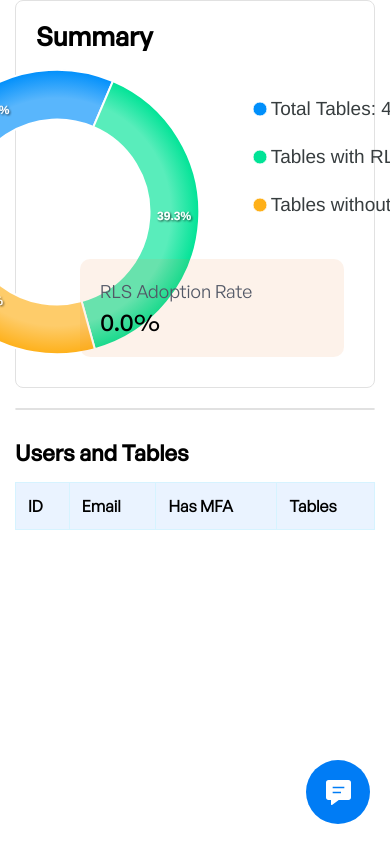
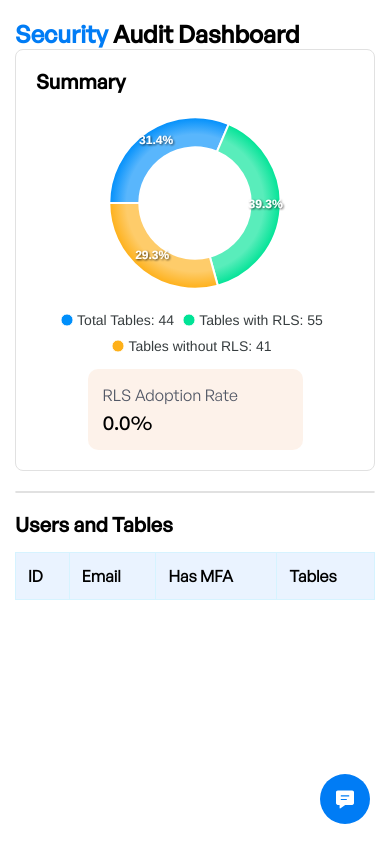
Before and after one commit to Codiantsoftware/supa-auth, a Next.js app: page /home in a window 390 px wide. Built offline with nearby package versions, Linux system fonts and the light colour scheme.

Commit message:
dashboard page responsive

```diff
--- a/src/app/assets/scss/components/_components.button.scss
+++ b/src/app/assets/scss/components/_components.button.scss
@@ -7,8 +7,15 @@
   background-color: $blue;
   color: #fff;
   border-radius: 8px;
+  display: inline-flex;
+  align-items: center;
+  justify-content: center;
   &:hover{
       background-color: lighten($blue, 1.9);
       color: #fff;
   }
+
+  @media (max-width: 991px){
+    height: 40px;font-size: 16px;padding:5px 15px;
+  }
 }
--- a/src/app/assets/scss/pages/_chatbot.scss
+++ b/src/app/assets/scss/pages/_chatbot.scss
@@ -22,7 +22,6 @@
           height: 64px;
           border-radius: 50%;
           background-color: #007cf5;
-          margin-top: 20px;
           border: 0;
           position: fixed;
           bottom: 20px;
@@ -121,4 +120,45 @@
           }
 
       }
+
+    @media (max-width: 767px) {
+        &_link{
+            width: 50px;height: 50px;
+            svg{width: 18px;}
+        }
+        &_header{
+            padding:10px 15px;
+            h3{font-size: 20px;}
+        }
+        &_box{
+            width: 320px;height: 290px;
+        }
+        &_body{
+            height: calc(100% - 92px);
+            img{width: 30px;height: 30px;}
+            &_send, &_receive{
+                margin-bottom: 10px;
+            }
+            &_msg span{
+                padding:10px;
+            }
+        }
+        &_footer{
+            height: 50px;padding:5px 15px;
+            input{
+                height: 40px;font-size: 14px;
+            }
+            &_sendBtn{
+                width: 30px;height: 30px;
+                svg{width: 13px;}
+            }
+        }
+    }
+
+    @media (max-width: 567px) {
+        &_header{
+            h3{font-size: 18px;}
+        }
+    }
+
   }
--- a/src/app/assets/scss/pages/_dashboard.scss
+++ b/src/app/assets/scss/pages/_dashboard.scss
@@ -1,8 +1,8 @@
 .dashboardPage{
-    // padding-top: 40px;
+    padding-top: 40px;
     font-family: 'General Sans';
     .page-title{
-        font-size: 40px;font-weight: 500;
+        font-size: 40px;font-weight: 600;
         color: #000;
         span{color:$blue;}
         font-family: 'General Sans Medium';
@@ -176,12 +176,7 @@
             border: 1px solid #E1E1E1;
             position: relative;
             height: 100%;
-            h2{
-                font-family: "General Sans Medium";
-                font-weight: 600;
-                font-size: 26px;
-                color: #000;
-            }
+
         }
 
         &_right {
@@ -261,6 +256,7 @@
             label{font-size: 20px;color:#525866;font-family: "General Sans"; }
             p{font-size: 26px;font-family: "General Sans Medium";margin: 5px 0 0; line-height: 1.2  ;}
         }
+        &-details{margin-bottom: 0;}
     }
     @media (max-width: 1399px){
         .container{
@@ -324,7 +320,7 @@
         }
     }
     @media (max-width: 1199px){
-        // padding-top: 30px;
+        padding-top: 30px;
         .page{
             &-title{
                 font-size: 28px;
@@ -368,6 +364,8 @@
 
     }
     @media (max-width: 991px){
+        padding-top: 20px;
+        .page-title{font-size: 24px;}
         .section{
             padding: 30px 0;
                 &-title{
@@ -390,8 +388,39 @@
                 }
             }
             &_card{
-                bottom: 30px;
+                width: 215px;bottom: 30px; padding:15px;right:13%;
+                label{font-size: 16px;}
+                p{font-size: 20px;}
+            }
+
+        }
+        .summary, .security{
+            &-value{
+                font-size: 20px;
             }
         }
     }
+
+    @media (max-width: 767px){
+        .summeryGraph{
+            &_card{
+                position: initial;margin: 10px auto 0;
+            }
+        }
+    }
+    @media (max-width: 576px){
+        .summary-grid, .security-grid{
+            grid-template-columns: repeat(1, 1fr);
+        }
+        .section{
+            padding: 20px 0;
+            &-title{font-size: 20px;}
+        }
+        .summeryGraph{
+            &-item{
+                flex-direction: column;
+            }
+            &-user{margin:0 0 10px ;}
+        }
+    }
 }
--- a/src/app/home/page.js
+++ b/src/app/home/page.js
@@ -37,7 +37,7 @@ export default function Home() {
     series: [44, 55, 41],
     options: {
       chart: {
-        width: 350, // Donut ka overall width kam karne ke liye
+        width: 350, // Adjusts donut size
         type: "donut",
       },
       plotOptions: {
@@ -45,7 +45,7 @@ export default function Home() {
           startAngle: -90,
           endAngle: 270,
           donut: {
-            size: "65%", // Donut ka thickness increase karne ke liye
+            size: "65%", // Adjust thickness
           },
         },
       },
@@ -64,16 +64,63 @@ export default function Home() {
           return `${val}: ${opts.w.config.series[opts.seriesIndex]}`;
         },
         itemMargin: {
-          horizontal: 20, // Space between legend items horizontally
-          vertical: 13, // Space between legend items vertically
+          horizontal: 20,
+          vertical: 13,
         },
         markers: {
-          offsetX: -2, // Move marker further left to create more space
+          offsetX: -2,
         },
       },
       labels: ["Total Tables", "Tables with RLS", "Tables without RLS"],
+      responsive: [
+        {
+          breakpoint: 991, // Adjust this value as per your requirement
+          options: {
+            chart: {
+              width: 550, // Adjust chart size for small screens
+            },
+            legend: {
+              fontSize: "16px",
+            },
+          },
+        },
+        {
+          breakpoint: 767, // Another smaller breakpoint for mobile screens
+          options: {
+            chart: {
+              width: 500, // Further reduce size
+            },
+            legend: {
+              fontSize: "14px",
+              position: "bottom",
+              itemMargin: {
+                horizontal: 5,
+                vertical: 0,
+              },
+            },
+          },
+        },
+        {
+          breakpoint: 576, // Another smaller breakpoint for mobile screens
+          options: {
+            chart: {
+              width: 300, // Further reduce size
+            },
+            legend: {
+              itemMargin: {
+                horizontal: 5,
+                vertical: 5,
+              },
+              markers: {
+                size: 6,
+              },
+            }
+          },
+        },
+      ],
     },
   });
+
 
   // modal
   const [show, setShow] = useState(false);
@@ -91,6 +138,7 @@ export default function Home() {
   return (
     <>
       <div className="dashboardPage">
+      <div className="container"><h1 className='page-title'><span>Security</span> Audit Dashboard</h1></div>
 
         {/* Summary Section */}
         {summaryData && (
@@ -244,7 +292,7 @@ export default function Home() {
             <div className="row">
               <div className="col-left">
                 <div className="summeryGraph_left">
-                  <h2>Summary</h2>
+                  <h2 className="section-title">Summary</h2>
                   <div className="summeryGraph_wrap">
                     <ReactApexChart
                       options={state.options}
@@ -482,7 +530,7 @@ export default function Home() {
           </div>
           <div className="chatBot_body">
             <div className="chatBot_body_send ">
-              <img src="user-1.png" alt="user" />
+              <img src="logo.png" alt="company" />
               <div className="chatBot_body_msg">
                 <span>
                   Hello, how can I help you? Hello, how can I help you?Hello,
@@ -491,55 +539,50 @@ export default function Home() {
               </div>
             </div>
             <div className="chatBot_body_receive ">
-              <img src="user-1.png" alt="user" />
               <div className="chatBot_body_msg">
                 <span>yes</span>
               </div>
             </div>
             <div className="chatBot_body_send ">
-              <img src="user-1.png" alt="user" />
+              <img src="logo.png" alt="company" />
               <div className="chatBot_body_msg">
                 <span>Hello, how can I help you?</span>
               </div>
             </div>
             <div className="chatBot_body_receive ">
-              <img src="user-1.png" alt="user" />
               <div className="chatBot_body_msg">
                 <span>yes</span>
               </div>
             </div>
             <div className="chatBot_body_send ">
-              <img src="user-1.png" alt="user" />
+              <img src="logo.png" alt="company" />
               <div className="chatBot_body_msg">
                 <span>Hello, how can I help you?</span>
               </div>
             </div>
             <div className="chatBot_body_receive ">
-              <img src="user-1.png" alt="user" />
               <div className="chatBot_body_msg">
                 <span>yes</span>
               </div>
             </div>
             <div className="chatBot_body_send ">
-              <img src="user-1.png" alt="user" />
+              <img src="logo.png" alt="company" />
               <div className="chatBot_body_msg">
                 <span>Hello, how can I help you?</span>
               </div>
             </div>
             <div className="chatBot_body_receive ">
-              <img src="user-1.png" alt="user" />
               <div className="chatBot_body_msg">
                 <span>yes</span>
               </div>
             </div>
             <div className="chatBot_body_send ">
-              <img src="user-1.png" alt="user" />
+              <img src="logo.png" alt="company" />
               <div className="chatBot_body_msg">
                 <span>Hello, how can I help you?</span>
               </div>
             </div>
             <div className="chatBot_body_receive ">
-              <img src="user-1.png" alt="user" />
               <div className="chatBot_body_msg">
                 <span>yes</span>
               </div>
```
Also changed, not shown: public/logo.png.
